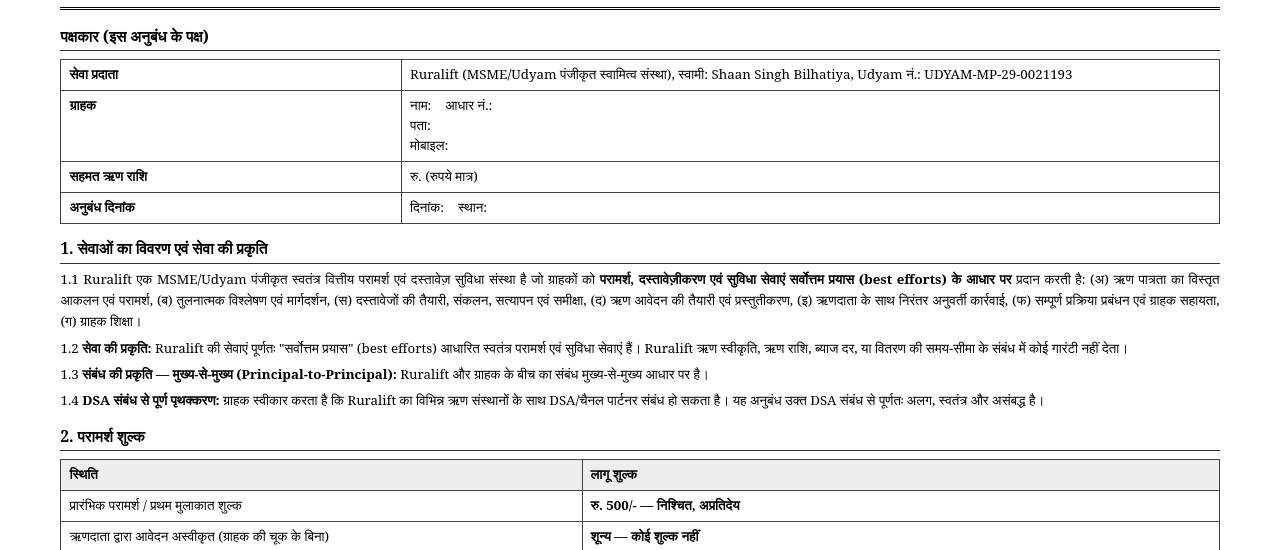
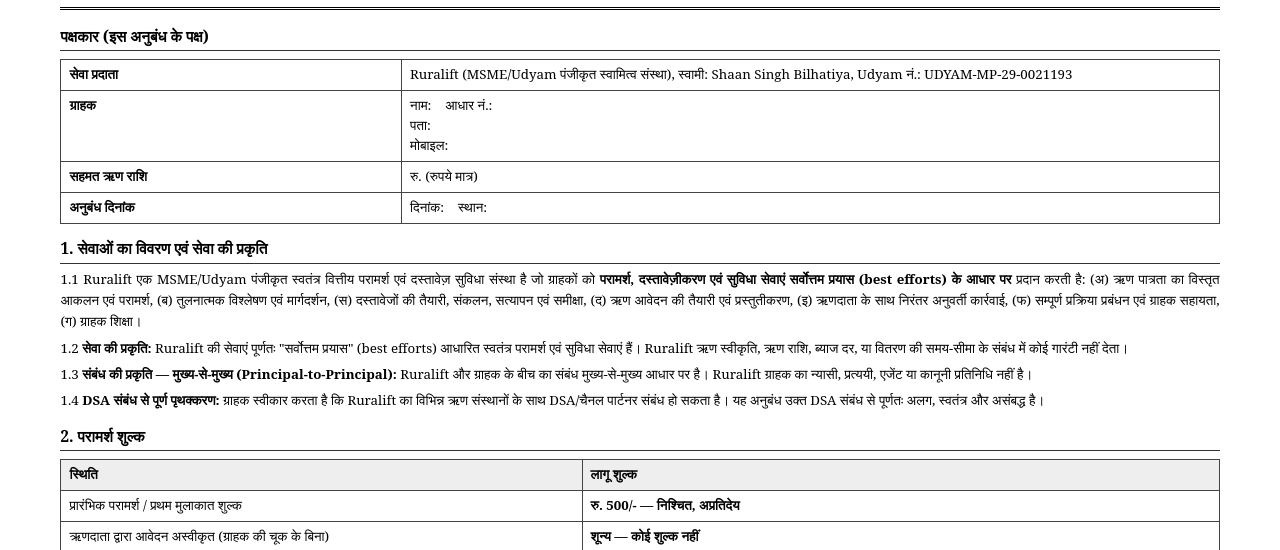
Before and after one commit to shaanxbilhatiya-star/DSA-Agreement-Consultancy-Fee-, a website: page public/agreement.html in a window 1280 px wide. Shown: the part 247-797 px from the top of the page. Drawn offline with Linux system fonts and the light colour scheme.

Commit message:
fix: restore dropped sentence in clause 1.3 of agreement.html
Co-authored-by: shaanxbilhatiya-star <264103043+shaanxbilhatiya-star@users.noreply.github.com>

```diff
--- a/public/agreement.html
+++ b/public/agreement.html
@@ -143,7 +143,7 @@ body {
   <div class="section-head">1. सेवाओं का विवरण एवं सेवा की प्रकृति</div>
   <p class="para">1.1 Ruralift एक MSME/Udyam पंजीकृत स्वतंत्र वित्तीय परामर्श एवं दस्तावेज़ सुविधा संस्था है जो ग्राहकों को <strong>परामर्श, दस्तावेज़ीकरण एवं सुविधा सेवाएं सर्वोत्तम प्रयास (best efforts) के आधार पर</strong> प्रदान करती है: (अ) ऋण पात्रता का विस्तृत आकलन एवं परामर्श, (ब) तुलनात्मक विश्लेषण एवं मार्गदर्शन, (स) दस्तावेजों की तैयारी, संकलन, सत्यापन एवं समीक्षा, (द) ऋण आवेदन की तैयारी एवं प्रस्तुतीकरण, (इ) ऋणदाता के साथ निरंतर अनुवर्ती कार्रवाई, (फ) सम्पूर्ण प्रक्रिया प्रबंधन एवं ग्राहक सहायता, (ग) ग्राहक शिक्षा।</p>
   <p class="para">1.2 <strong>सेवा की प्रकृति:</strong> Ruralift की सेवाएं पूर्णतः "सर्वोत्तम प्रयास" (best efforts) आधारित स्वतंत्र परामर्श एवं सुविधा सेवाएं हैं। Ruralift ऋण स्वीकृति, ऋण राशि, ब्याज दर, या वितरण की समय-सीमा के संबंध में कोई गारंटी नहीं देता।</p>
-  <p class="para">1.3 <strong>संबंध की प्रकृति — मुख्य-से-मुख्य (Principal-to-Principal):</strong> Ruralift और ग्राहक के बीच का संबंध मुख्य-से-मुख्य आधार पर है।</p>
+  <p class="para">1.3 <strong>संबंध की प्रकृति — मुख्य-से-मुख्य (Principal-to-Principal):</strong> Ruralift और ग्राहक के बीच का संबंध मुख्य-से-मुख्य आधार पर है। Ruralift ग्राहक का न्यासी, प्रत्ययी, एजेंट या कानूनी प्रतिनिधि नहीं है।</p>
   <p class="para">1.4 <strong>DSA संबंध से पूर्ण पृथक्करण:</strong> ग्राहक स्वीकार करता है कि Ruralift का विभिन्न ऋण संस्थानों के साथ DSA/चैनल पार्टनर संबंध हो सकता है। यह अनुबंध उक्त DSA संबंध से पूर्णतः अलग, स्वतंत्र और असंबद्ध है।</p>
 
   <div class="section-head">2. परामर्श शुल्क</div>
```
